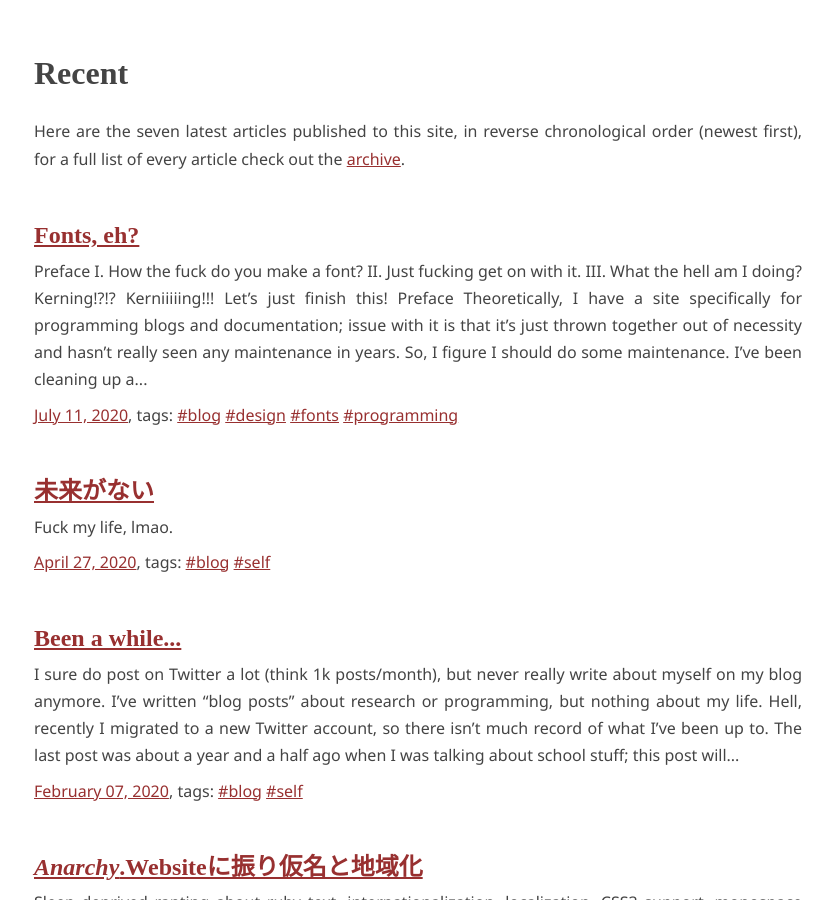
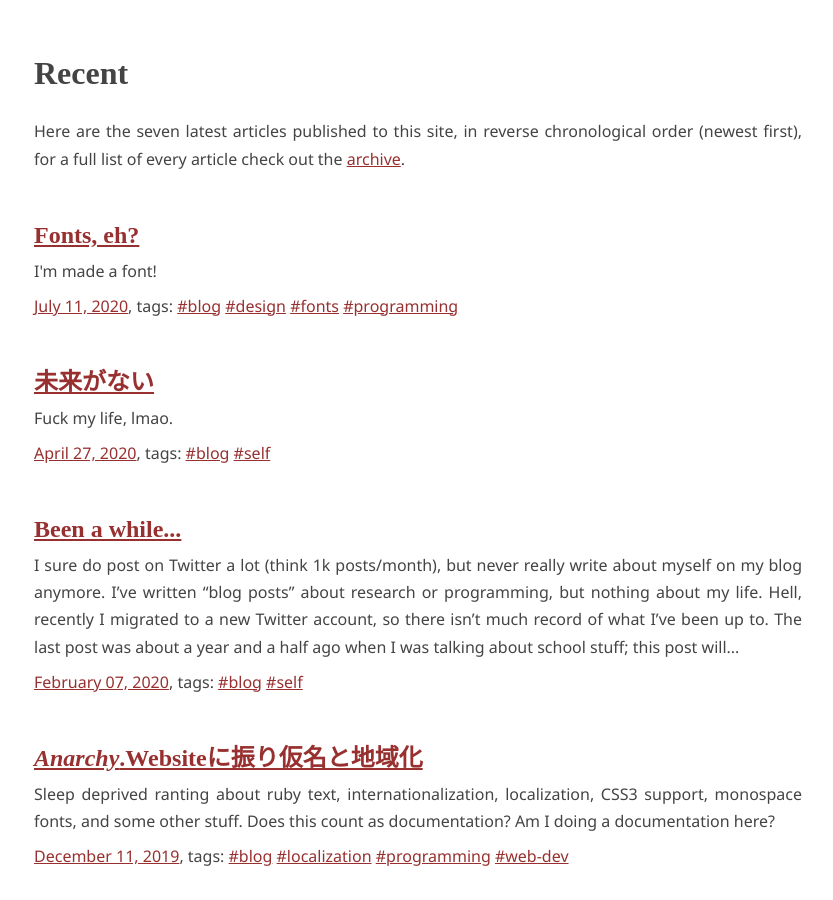
Before and after one commit to una-ada/anarchy.website, a Jekyll site: the page built from index.md, in a window 1280 px wide and 900 px high, scrolled down 317 px. Shown: the whole window, without its empty margins (222-1055 px from the left). Built offline with Jekyll 4.4.1, drawn with Linux system fonts in a browser that asks for light colours; some web fonts are replaced.

Commit message:
its just gonna be the toc if i dont do this lol

```diff
--- a/_posts/2020-07-11-fonts.md
+++ b/_posts/2020-07-11-fonts.md
@@ -1,5 +1,6 @@
 ---
 author: una
+description: I'm made a font!
 layout: post
 tags: blog programming design fonts
 title: Fonts, eh?
```
